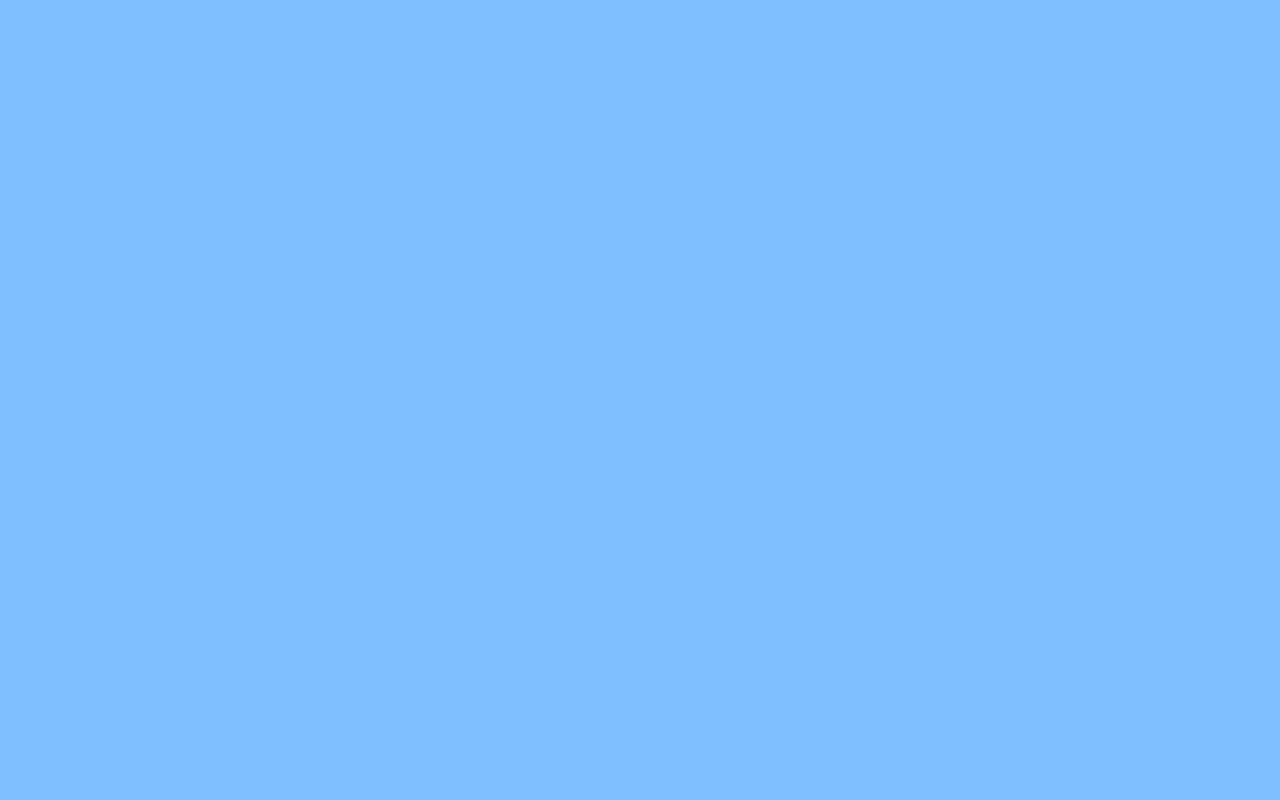
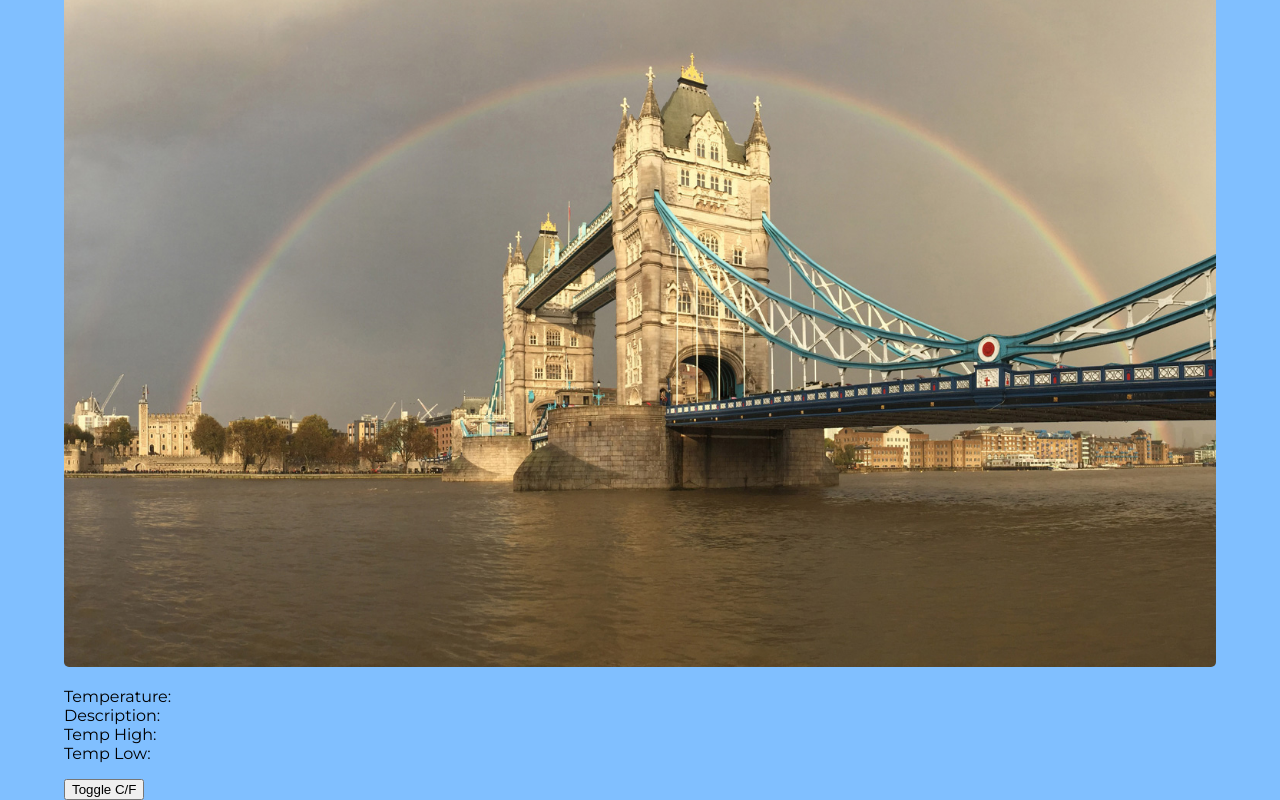
Before and after one commit to D-Pagey/FCC-Local-Weather, a React (Create React App) app: page / in a window 1280 px wide. Shown: the part 214-1014 px from the top of the page. Before the commit the page ends 800 px from the top, so only its background shows below. Built offline with nearby package versions, Linux system fonts and the light colour scheme.

Commit message:
Adding Image and Data components.

```diff
--- a/src/App.js
+++ b/src/App.js
@@ -2,6 +2,7 @@ import React, { Component } from 'react';
 
 import './App.css';
 import Header from './components/Header';
+import Image from './components/Image';
 import Data from './components/Data';
 
 class App extends Component {
@@ -9,6 +10,7 @@ class App extends Component {
     return (
       <div className="app">
         <Header />
+        <Image />
         <Data />
       </div>
     );
--- a/src/components/Data/Data.css
+++ b/src/components/Data/Data.css
@@ -1,3 +1,8 @@
 .data-container {
-  align-self: flex-start;
+  width: 90%;
 }
+
+.list {
+  list-style-type: none;
+  padding: 0;
+}
--- a/src/components/Data/Data.js
+++ b/src/components/Data/Data.js
@@ -6,7 +6,13 @@ class Data extends Component{
   render() {
     return (
       <main className="data-container">
-        <p>Chicken</p>
+        <ul className="list">
+          <li>Temperature:</li>
+          <li>Description:</li>
+          <li>Temp High:</li>
+          <li>Temp Low:</li>
+        </ul>
+        <button>Toggle C/F</button>
       </main>
     )
   }
--- a/src/components/Header/Header.css
+++ b/src/components/Header/Header.css
@@ -1,3 +1,7 @@
+.header {
+  width: 90%;
+}
+
 .title {
   font-size: 1.85rem;
   font-weight: 300;
--- /dev/null
+++ b/src/components/Image/Image.css
@@ -0,0 +1,8 @@
+.img-container {
+  width: 90%;
+}
+
+.img {
+  border-radius: 5px;
+  width: 100%;
+}
--- /dev/null
+++ b/src/components/Image/Image.js
@@ -0,0 +1,16 @@
+import React, { Component } from 'react';
+
+import './Image.css';
+import weather from './default.jpg';
+
+class Image extends Component {
+  render() {
+    return (
+      <div className="img-container">
+        <img src={weather} className="img" alt="Image of the weather" />
+      </div>
+    )
+  }
+}
+
+export default Image;
--- /dev/null
+++ b/src/components/Image/index.js
@@ -0,0 +1,3 @@
+import Image from './Image.js';
+
+export default Image;
```
Also changed, not shown: package.json (line endings or trailing spaces), src/components/Image/default.jpg (added).
